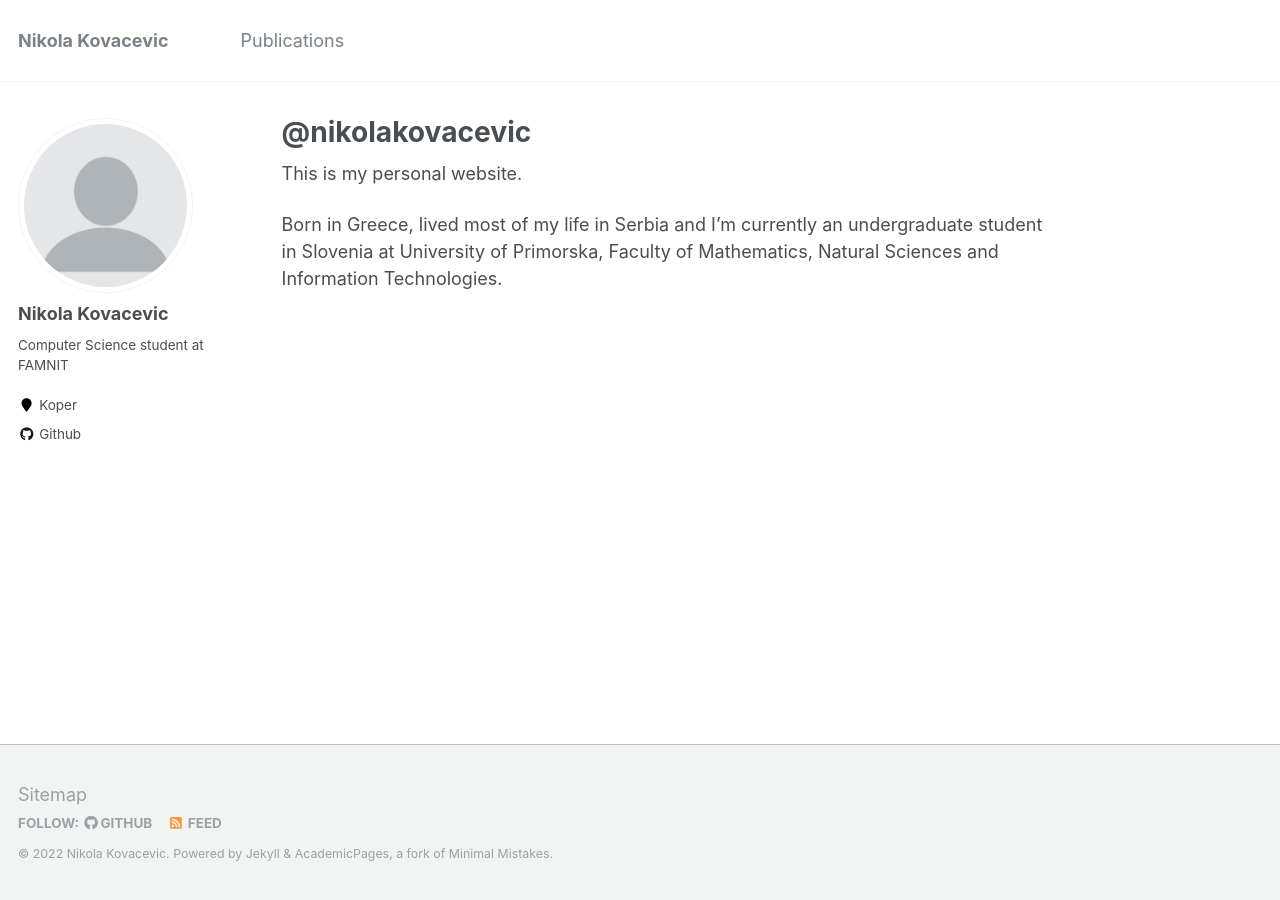
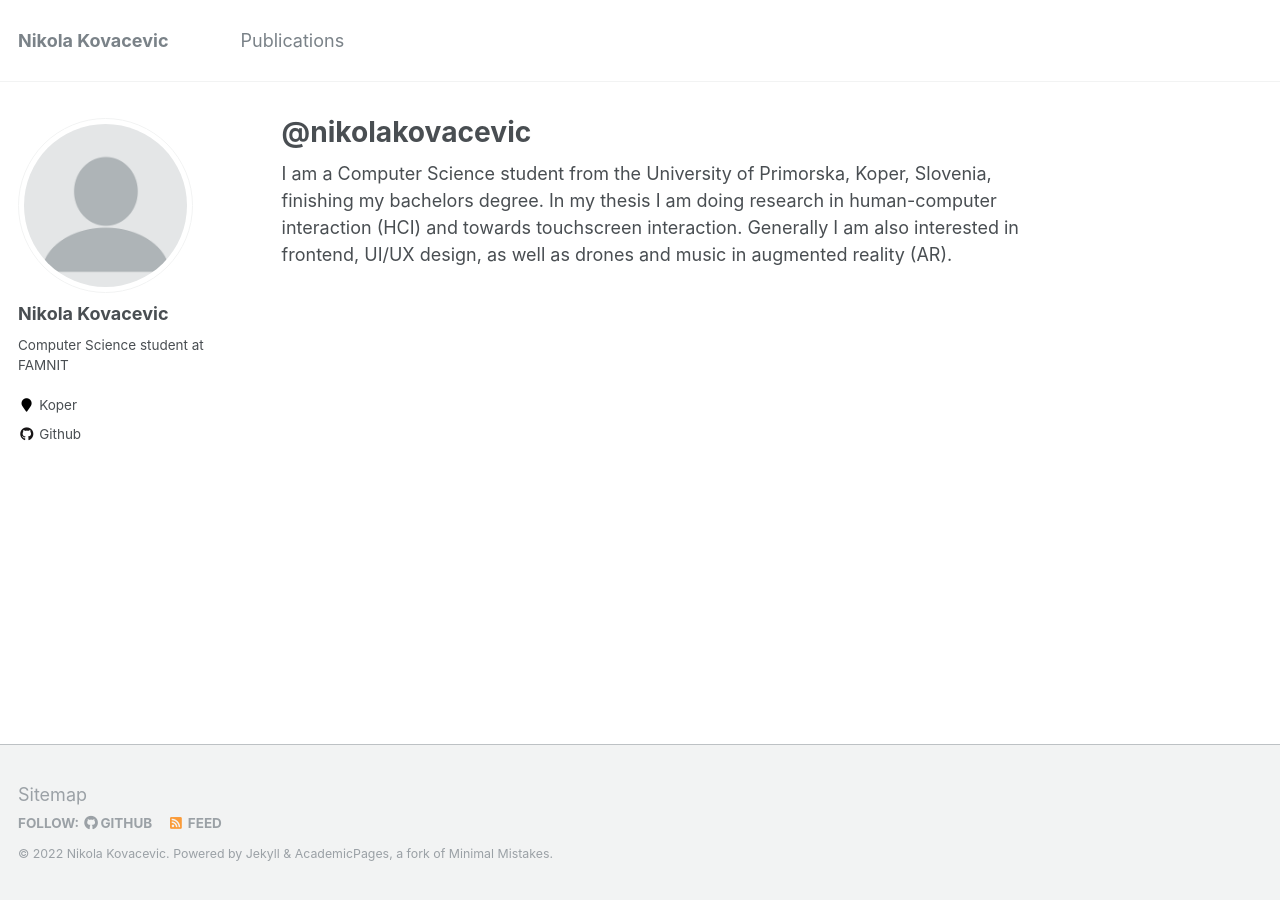
Before and after one commit to coachzer/coachzer.github.io, a Jekyll site: the page built from _pages/about.md, in a window 1280 px wide. Built offline with Jekyll 4.4.1, drawn with Linux system fonts in a browser that asks for light colours.

Commit message:
Update about.md, description changed

```diff
--- a/_pages/about.md
+++ b/_pages/about.md
@@ -8,7 +8,4 @@ redirect_from:
   - /about.html
 ---
 
-This is my personal website.
-
-Born in Greece, lived most of my life in Serbia and I'm currently an undergraduate student in Slovenia
-at University of Primorska, Faculty of Mathematics, Natural Sciences and Information Technologies.
+I am a Computer Science student from the University of Primorska, Koper, Slovenia, finishing my bachelors degree. In my thesis I am doing research in human-computer interaction (HCI) and towards touchscreen interaction. Generally I am also interested in frontend, UI/UX design, as well as drones and music in augmented reality (AR).
```
